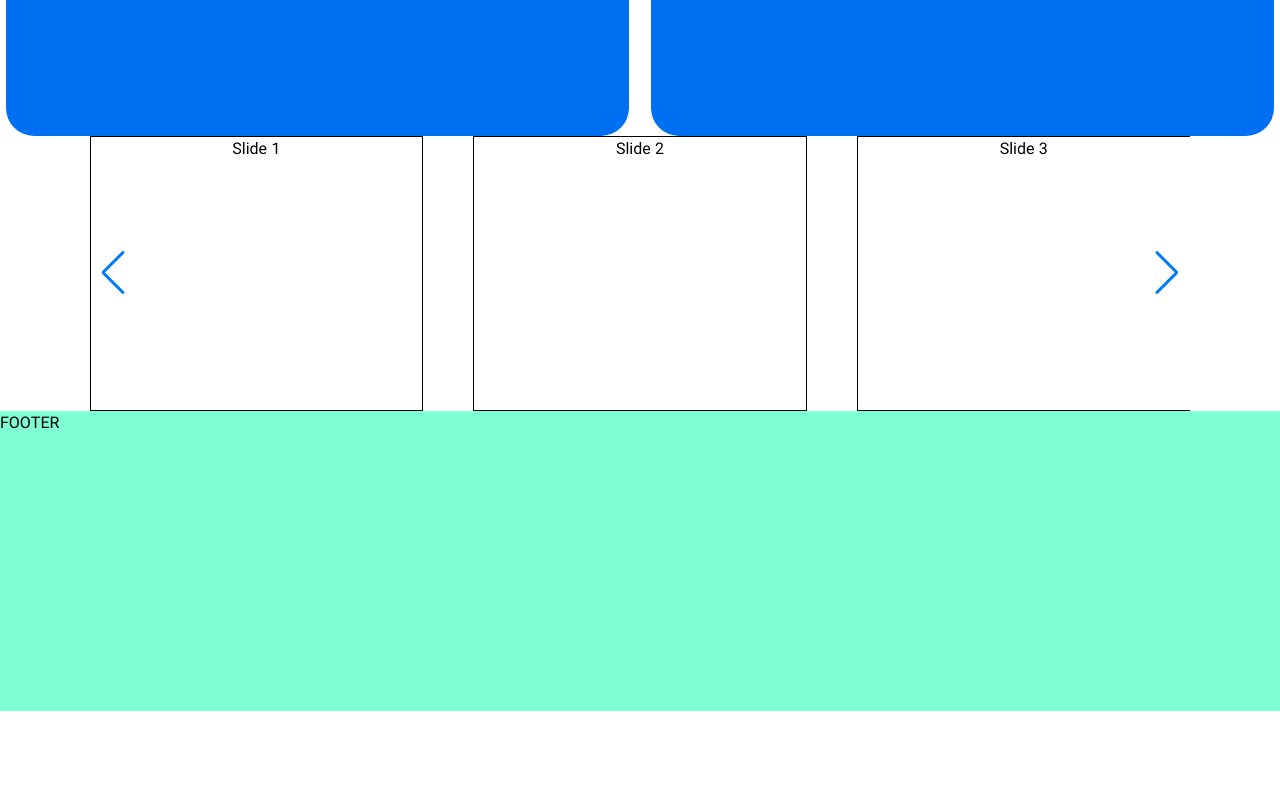
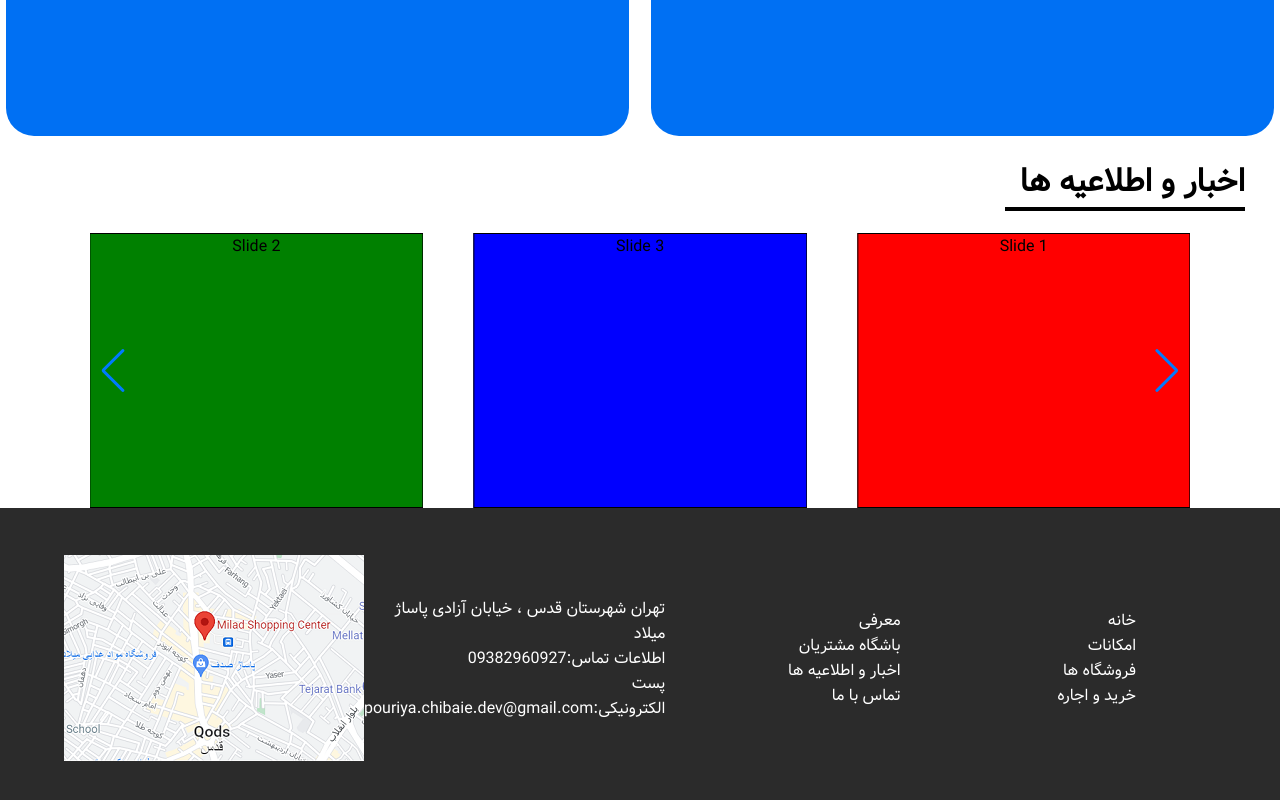
Before and after one commit to pouriya-chibaie-1/nextSite, a Next.js app: page / in a window 1280 px wide. Shown: the part 1098-1898 px from the top of the page. Before the commit the page ends 1809 px from the top, so only its background shows below. Built offline with nearby package versions, Linux system fonts and the light colour scheme.

Commit message:
create footer

```diff
--- a/components/Footer.jsx
+++ b/components/Footer.jsx
@@ -2,10 +2,38 @@ import React from 'react';
 import styles from '../styles/footer.module.scss';
 
 const Footer = () => {
+   const style={textAlign:"right",display:"flex",flexDirection:"column",justifyContent:'center'}
 
     return (<>
     <div className={styles.container}>
-        FOOTER
+        <div style={{width:"90%",height:"100%",margin:"auto",direction:"rtl",display:"grid",gridTemplateColumns:"repeat(4,1fr)"}}>
+            <div style={{textAlign:"right",display:"flex",flexDirection:"column",justifyContent:'center'}}>
+                <ul>
+                    <ol>خانه</ol>
+                    <ol>امکانات</ol>
+                    <ol>فروشگاه ها</ol>
+                    <ol>خرید و اجاره </ol>
+                </ul></div>
+            <div style={style}><ul>
+
+           <ol>معرفی</ol>
+            <ol>باشگاه مشتریان</ol>
+            <ol>اخبار و اطلاعیه ها</ol>
+            <ol>تماس با ما</ol>
+            </ul></div>
+            <div style={style}>
+                <ul>
+                    <ol>تهران شهرستان قدس ، خیابان آزادی پاساژ میلاد</ol>
+                    <ol>اطلاعات تماس:09382960927</ol>
+                    <ol>پست الکترونیکی:pouriya.chibaie.dev@gmail.com</ol>
+                    <ol></ol>
+                </ul>
+            </div>
+            <div style={style}>
+                <img src='/milladmap.png'/>
+            </div>
+        </div>
+        <img src='/'/>
     </div>
     </>  );
 }
--- /dev/null
+++ b/components/useDeviceSize.js
@@ -0,0 +1,25 @@
+import { useState , useEffect} from "react"
+
+const useDeviceSize = () => {
+
+    const [width, setWidth] = useState(0)
+    const [height, setHeight] = useState(0)
+
+    const handleWindowResize = () => {
+      setWidth(window.innerWidth);
+      setHeight(window.innerHeight);
+    }
+
+    useEffect(() => {
+      // component is mounted and window is available
+      handleWindowResize();
+      window.addEventListener('resize', handleWindowResize);
+      // unsubscribe from the event on component unmount
+      return () => window.removeEventListener('resize', handleWindowResize);
+    }, []);
+
+    return [width, height]
+
+  }
+
+  export default useDeviceSize
--- a/pages/index.js
+++ b/pages/index.js
@@ -1,5 +1,5 @@
 import { Swiper, SwiperSlide } from 'swiper/react';
-import React from 'react';
+import React, { useEffect } from 'react';
 import Header from '../components/Header';
 import "swiper/css/pagination";
 import "swiper/css/navigation";
@@ -8,23 +8,41 @@ import { Pagination, Navigation } from "swiper";
 import styles from "../styles/Home.module.css"
 import Footer from '../components/Footer';
 import dynamic from 'next/dynamic';
+import useDeviceSize from '../components/useDeviceSize';
+import { useState } from 'react';
 const App = () => {
+  const [sliderPerView,setSliderPerView] = useState(1);
+  const s = useDeviceSize()
+console.log(s);
+useEffect(()=>{
+if(s[0]>=500){
+  setSliderPerView(2)
+}
+if(s[0]>=800){
+  setSliderPerView(3)
+}
+if(s[0]<=500){
+  setSliderPerView(1)
+}
+},[s])
   const BasicTabs = dynamic(() => import('../components/TabPageHome'), { ssr: false })
   return (<>
+<div style={{overflowX:"hidden"}}>
 
     <Header />
     <Swiper
 
-      spaceBetween={50}
+      spaceBetween={0}
       loop={true}
       pagination={{ clickable: true, }}
       navigation={true}
       style={{ width: "100%", height: "31.5vw" }}
-      className={`mySwiper ${styles.homeSider}`}
+      className={`${styles.homeSider}`}
       slidesPerView={1}
       modules={[Pagination, Navigation]}
+
     >
-      <SwiperSlide style={{ background: "red" }}>Slide 1</SwiperSlide>
+      <SwiperSlide style={{ background: "red"}}>Slide 1</SwiperSlide>
       <SwiperSlide style={{ background: "aqua" }}>Slide 2</SwiperSlide>
       <SwiperSlide style={{ background: "green" }}>Slide 3</SwiperSlide>
       <SwiperSlide style={{ background: "blue" }}>Slide 4</SwiperSlide>
@@ -35,22 +53,26 @@ const App = () => {
       <div className={styles.gridItem}></div>
       <div className={styles.gridItem}></div>
     </div>
-    <div>
+    <div >
+      <div style={{width:"100%" ,direction:"rtl" , marginBottom:"22px"}}>
+
+      <h1 style={{textAlign:"right" , marginRight:"35px" ,width:"240px", borderBottom:"4px solid black"}}>اخبار و اطلاعیه ها</h1>
+      </div>
       <Swiper
-
-        spaceBetween={50}
+     slidesPerView={sliderPerView}
+    spaceBetween={50}
         loop={true}
         navigation={true}
         style={{ width: "86%", height: "21.5vw",margin:"auto" ,display:"flex",justifyContent:"space-between"}}
-        className={`mySwiper ${styles.homeSider}`}
-        slidesPerView={3}
       >
-        <SwiperSlide style={{ background: "white",textAlign:"center",border:"1px solid black" }}>Slide 1</SwiperSlide>
-        <SwiperSlide style={{ background: "white",textAlign:"center",border:"1px solid black" }}>Slide 2</SwiperSlide>
-        <SwiperSlide style={{ background: "white",textAlign:"center",border:"1px solid black" }}>Slide 3</SwiperSlide>
+        <SwiperSlide style={{ background: "white",textAlign:"center",border:"1px solid black",backgroundColor:"red" }} >Slide 1</SwiperSlide>
+        <SwiperSlide style={{ background: "white",textAlign:"center",border:"1px solid black",backgroundColor:"green" }}>Slide 2</SwiperSlide>
+        <SwiperSlide style={{ background: "white",textAlign:"center",border:"1px solid black",backgroundColor:"blue" }}>Slide 3</SwiperSlide>
       </Swiper>
     </div>
     <Footer />
+</div>
+
   </>);
 }
 
--- a/styles/Home.module.css
+++ b/styles/Home.module.css
@@ -177,12 +177,12 @@ align-items: center;
 .homeSider{
 margin: 0px 0px 30px 0px;
   width: 70%;
-   height:  calc(width / 1000 * 500);
   }
 @media only screen and (max-width: 500px) {
   .gridItem{
     height: 59vw;
   }
+
   .divContentGrid{
     grid-template-columns: 1fr;
   }
--- a/styles/footer.module.scss
+++ b/styles/footer.module.scss
@@ -1,5 +1,6 @@
 .container{
     width: 100vw;
-    background-color: aquamarine;
+    background-color: #2B2B2B;
+    color: white;
     height: 300px;
 }
```
Also changed, not shown: public/milladmap.png (added).
